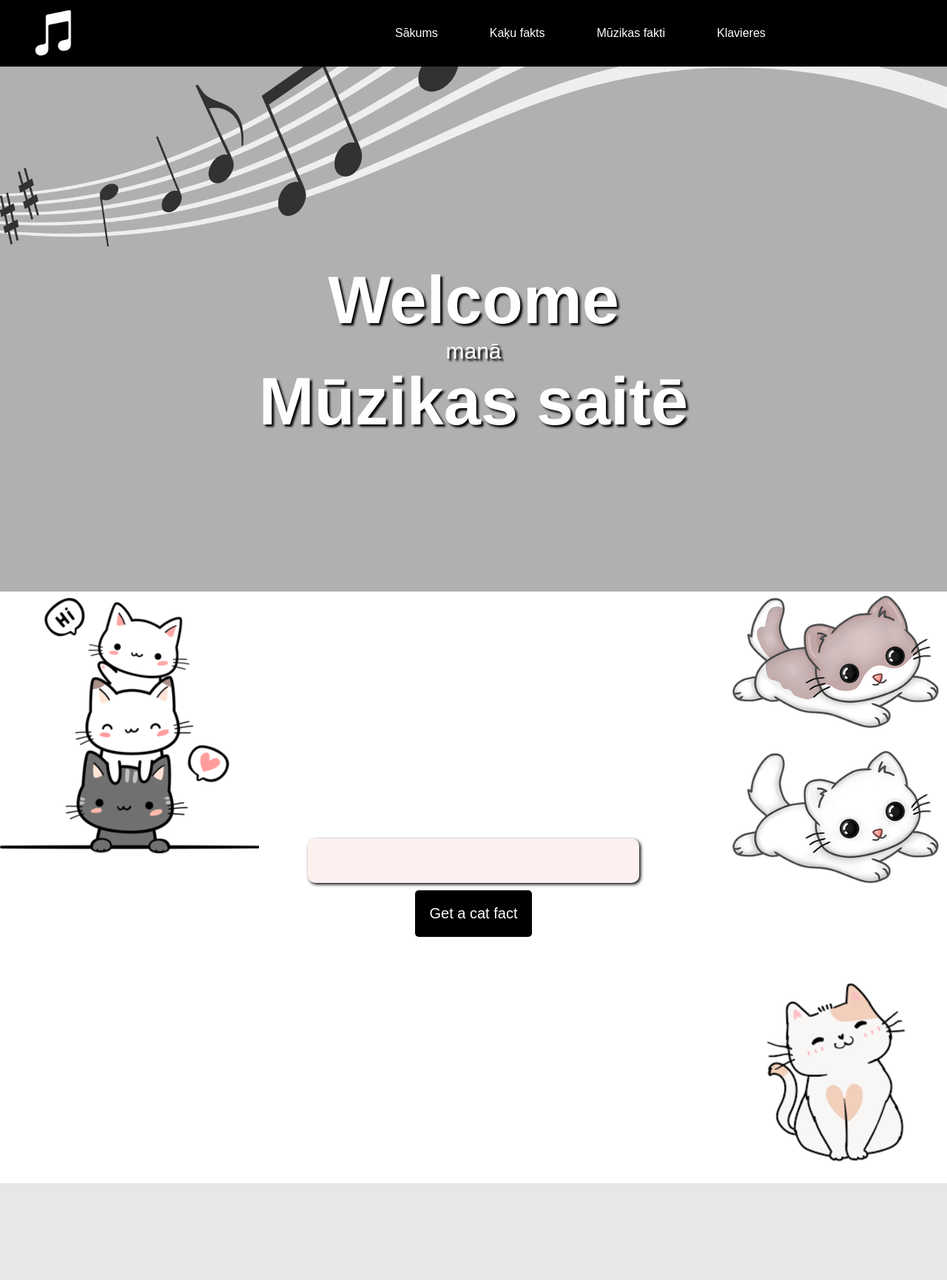
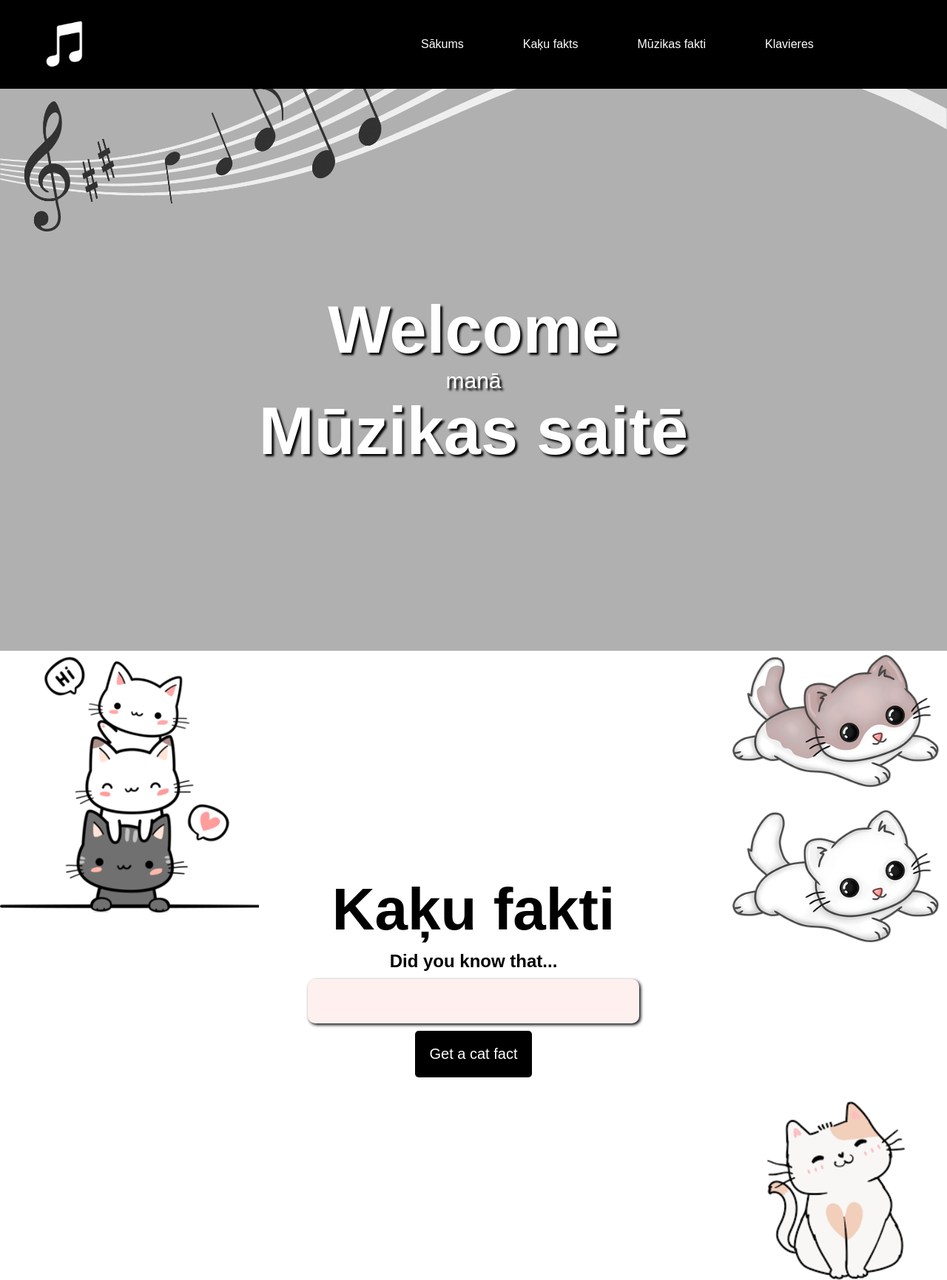
Before and after one commit to 23DP3MSkel/Muzikas_saite, a plain HTML site: page index.html in a window 1280 px wide. Shown: the top 1731 px of the page at 74% size. Drawn offline with Linux system fonts and the light colour scheme.

Commit message:
pabeigts

```diff
--- a/index.html
+++ b/index.html
@@ -10,12 +10,12 @@
 
 
     <nav>
-        <img src="src/img/Logo_tvvibe-removebg-preview.png">
+        <a href=".hero" class="nav-link" id="logo"><img src="src/img/Logo_tvvibe-removebg-preview.png"></a>
         <div class="navbar">
             <a href=".hero" class="nav-link">Sākums</a>
             <a href=".cat"class="nav-link">Kaķu fakts</a>
             <a href=".muzika"class="nav-link">Mūzikas fakti</a>
-            <a href=""class="nav-link">Klavieres</a>
+            <a href=".Klavieres"class="nav-link">Klavieres</a>
 
         </div>
 
@@ -33,7 +33,11 @@
 
 
     <section class="cat">
+        <div>
+        <h1>Kaķu fakti</h1>
+        </div>
 
+        <h2>Did you know that...</h2>
         <div class="cat-fact">
             <p id="fact" style="color: black;"></p>
         </div>
@@ -42,6 +46,8 @@
     </section>
 
     <section class="muzika">
+
+        <h1>Music facts</h1>
 
         <div class="muzika-boxes">
 
--- a/src/css/style.css
+++ b/src/css/style.css
@@ -17,6 +17,7 @@ nav{
     align-items: center;
     gap: 20px;
     position: fixed;
+    z-index: 100;
 
 }
 nav img{
@@ -34,12 +35,14 @@ nav a{
     text-decoration: none;
     color: white;
     gap: 10px 30px;
-    padding: 10px 10px;
-    border-radius: 10px;
+    padding: 15px 15px;
+    border-radius: 5px;
+
+    transition: background-color 0.2s ease-out;
 
 }
 
-nav a:hover{
+nav a:hover:not(#logo){
     background-color: rgb(61, 61, 61);
 
 }
@@ -52,7 +55,7 @@ nav a:hover{
 }
 
 section{
-    min-height: 80vh;
+    min-height: 90vh;
     padding: 80px 20px;
     display: flex;
     flex-direction: column;
@@ -66,7 +69,7 @@ section{
     color: white;
     background: url(../img/notescrop.png) top no-repeat ,
      color(srgb 44 43 43)
-    ;background-size: 1550px;
+    ;background-size: 100%;
     background-color: rgb(176, 176, 176);
 }
 
@@ -88,6 +91,7 @@ section{
 .cat{
     background-color: rgb(126, 126, 126);
     gap: 10px;
+    /* position: relative; */
 
     background: url(../img/cat.png) left bottom no-repeat,
     url(../img/cat2.webp) left top no-repeat,
@@ -104,6 +108,7 @@ button{
     background-color: black;
     color: white;
     font-size: 20px;
+    cursor: pointer;
 }
 
 button:hover{
@@ -118,11 +123,25 @@ button:hover{
     border-radius: 10px;
     box-shadow: 2px 2px 4px black;
 }
+.cat h1{
+    /* position: absolute; */
+    font-size: 80px;
+    /* margin-bottom: 45%; */
+    justify-content:none;
+}
+.muzika h1{
+    position: absolute;
+    font-size: 100px;
+    padding-bottom: 600px;
+}
 
 
 .muzika{
     display: flex;
     flex-direction: column;
+    position: relative;
+    background: url(../img/notes2.png) center bottom no-repeat;
+    background-size: 40%;
     background-color: rgb(231, 231, 231);
 
 }
@@ -132,7 +151,7 @@ button:hover{
     display: flex;
     flex-direction: column;
     width: 20%;
-    background-color: rgb(223, 255, 249);
+    background-color: rgb(255, 255, 255);
     padding: 50px 50px;
     border-radius: 10px;
     box-shadow: 2px 2px 4px black;
@@ -222,8 +241,10 @@ button:hover{
 
 .Klavieres{
     background: url(../img/note1.png) center no-repeat,
-    url(../img/note2.webp) center left no-repeat;
-    background-size: 300px, 250px;
+    url(../img/note2.webp) center left no-repeat,
+    url(../img/note.png) center right no-repeat;
+
+    background-size: 300px, 250px, 300px;
 }
 
 
```
Also changed, not shown: src/img/note.png (added).
